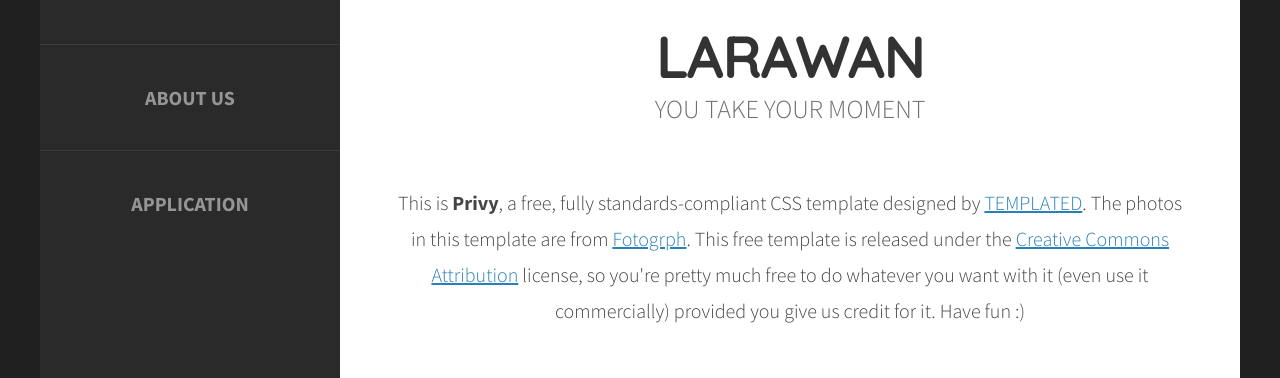
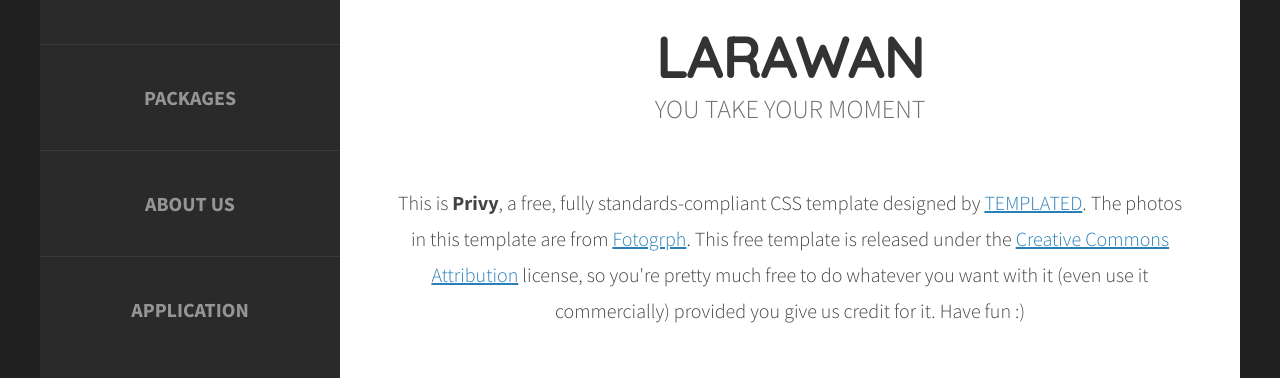
Before and after one commit to prhehns/Larawan, a plain HTML site: page index.html in a window 1280 px wide. Shown: the part 574-952 px from the top of the page. Drawn offline with Linux system fonts and the light colour scheme.

Commit message:
Update index.html

```diff
--- a/index.html
+++ b/index.html
@@ -36,11 +36,12 @@ Released   : 20130902
                 <span>YOU TAKE THE MOMENT</span>
             </div>
             <div id="menu">
-                <ul>
+                 <ul>
                     <li class="current_page_item"><a href="index.html" accesskey="1" title="">Homepage</a></li>
                     <li><a href="#" accesskey="2" title="">Our Clients</a></li>
-                    <li><a href="#" accesskey="3" title="">About Us</a></li>
-                    <li><a href="application.html" accesskey="4" title="">Application</a></li>
+                    <li><a href="#" accesskey="3" title="">Packages</a></li>
+                    <li><a href="#" accesskey="4" title="">About Us</a></li>
+                    <li><a href="application.html" accesskey="5" title="">Application</a></li>
                 </ul>
             </div>
         </div>
```
